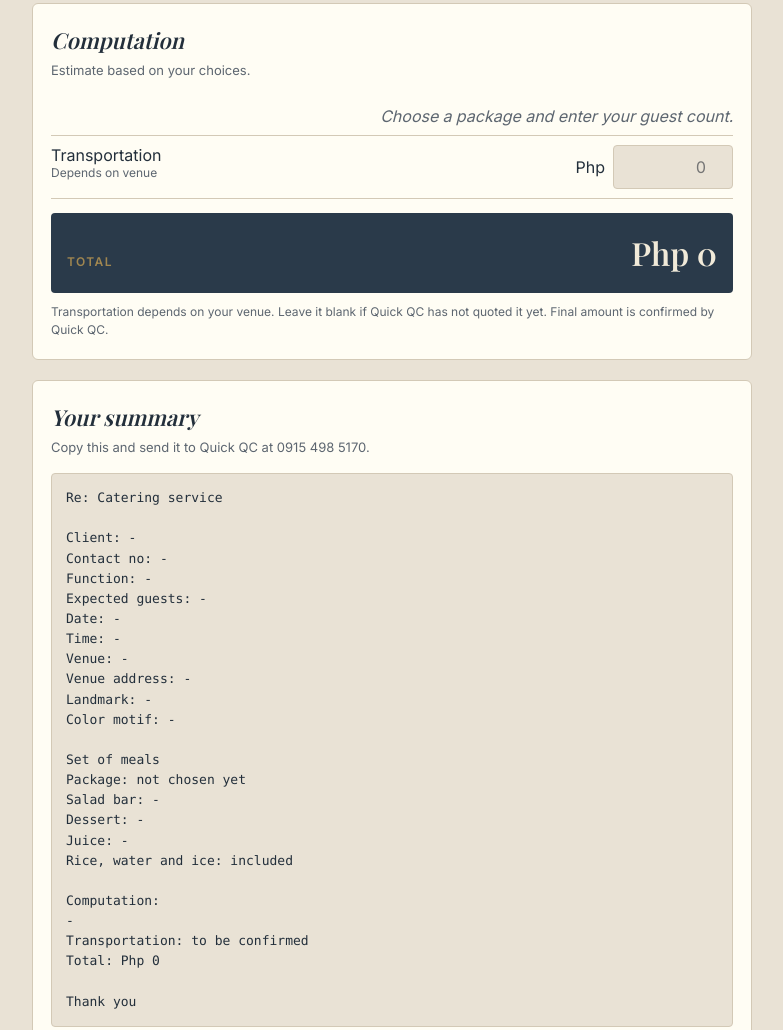
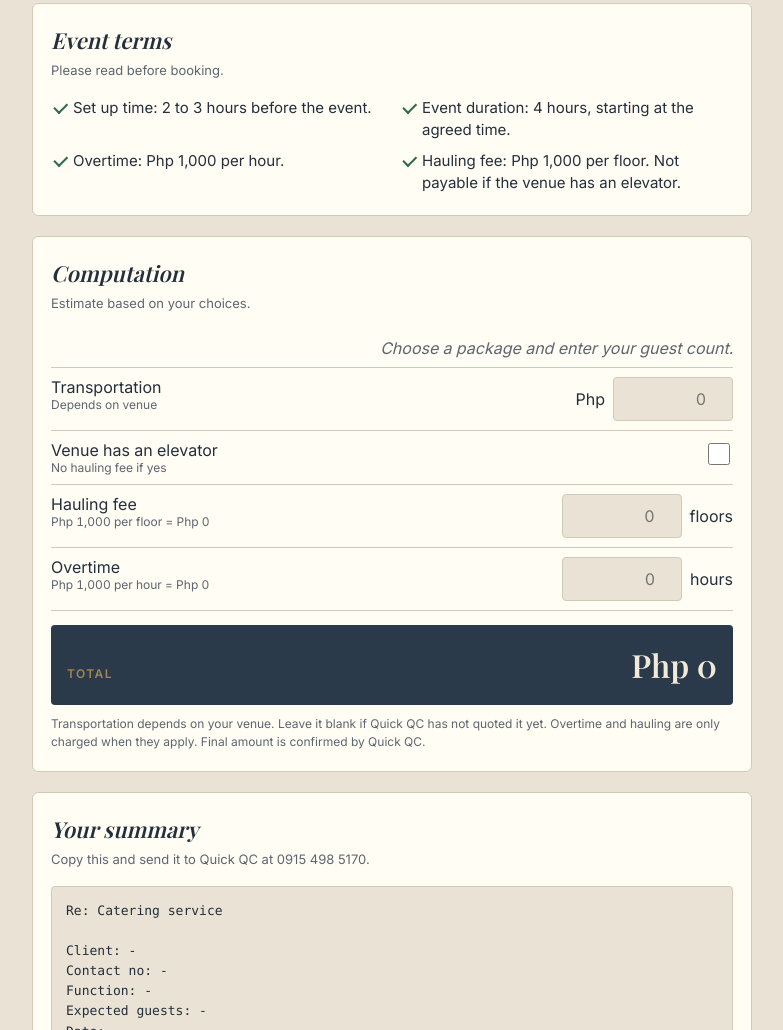
Before and after one commit to mjey-ctrl/quick-qc-catering, a plain HTML site: page index.html in a window 1280 px wide. Shown: the part 1976-3006 px from the top of the page, without its empty margins (248-1031 px from the left). Drawn offline with nearby package versions, Linux system fonts and the light colour scheme; a web font is replaced by a local one.

Commit message:
Add files via upload

```diff
--- a/index.html
+++ b/index.html
@@ -146,12 +146,23 @@ footer { text-align: center; color: var(--muted); font-size: 13px; }
     </ul>
   </section>
 
+  <section aria-labelledby="h-terms">
+    <h2 id="h-terms">Event terms</h2>
+    <p class="hint">Please read before booking.</p>
+    <ul class="inc terms">
+      <li>Set up time: 2 to 3 hours before the event.</li>
+      <li>Event duration: 4 hours, starting at the agreed time.</li>
+      <li>Overtime: Php 1,000 per hour.</li>
+      <li>Hauling fee: Php 1,000 per floor. Not payable if the venue has an elevator.</li>
+    </ul>
+  </section>
+
   <section aria-labelledby="h-calc">
     <h2 id="h-calc">Computation</h2>
     <p class="hint">Estimate based on your choices.</p>
     <table class="calc"><tbody id="calc"></tbody></table>
     <div class="total"><span class="t">Total</span><span class="amt" id="total">Php 0</span></div>
-    <p class="note">Transportation depends on your venue. Leave it blank if Quick QC has not quoted it yet. Final amount is confirmed by Quick QC.</p>
+    <p class="note">Transportation depends on your venue. Leave it blank if Quick QC has not quoted it yet. Overtime and hauling are only charged when they apply. Final amount is confirmed by Quick QC.</p>
   </section>
 
   <section aria-labelledby="h-sum">
@@ -259,7 +270,9 @@ footer { text-align: center; color: var(--muted); font-size: 13px; }
     tr.appendChild(a); tr.appendChild(b); return tr;
   }
 
-  var transVal = "";
+  var transVal = "", haulFloors = "", elevator = false, otHours = "";
+  function haulAmt() { return elevator ? 0 : (parseInt(haulFloors, 10) || 0) * 1000; }
+  function otAmt() { return (parseFloat(otHours) || 0) * 1000; }
   function update() {
     var g = parseInt($("guests").value, 10) || 0;
     var calc = $("calc"); calc.textContent = "";
@@ -283,6 +296,32 @@ footer { text-align: center; color: var(--muted); font-size: 13px; }
     inp.addEventListener("input", function () { transVal = inp.value; updateTotals(); });
     var pre = document.createElement("span"); pre.textContent = "Php"; ti.appendChild(pre); ti.appendChild(inp);
     calc.appendChild(row("Transportation", "Depends on venue", ti));
+
+    var ev = document.createElement("input"); ev.type = "checkbox"; ev.id = "elev"; ev.checked = elevator;
+    ev.style.width = "22px"; ev.style.height = "22px";
+    ev.setAttribute("aria-label", "Venue has an elevator");
+    ev.addEventListener("change", function () { elevator = ev.checked; updateTotals(); });
+    calc.appendChild(row("Venue has an elevator", "No hauling fee if yes", ev));
+
+    var hv = document.createElement("span"); hv.className = "trans";
+    var hi = document.createElement("input"); hi.type = "number"; hi.id = "floors"; hi.min = "0"; hi.step = "1"; hi.inputMode = "numeric"; hi.placeholder = "0"; hi.value = haulFloors;
+    hi.setAttribute("aria-label", "Number of floors for hauling");
+    hi.addEventListener("input", function () { haulFloors = hi.value; updateTotals(); });
+    var hl = document.createElement("span"); hl.textContent = "floors";
+    hv.appendChild(hi); hv.appendChild(hl);
+    var haulRow = row("Hauling fee", "Php 1,000 per floor", hv);
+    haulRow.querySelector(".sm").id = "haulSub";
+    calc.appendChild(haulRow);
+
+    var ov = document.createElement("span"); ov.className = "trans";
+    var oi = document.createElement("input"); oi.type = "number"; oi.id = "ot"; oi.min = "0"; oi.step = "0.5"; oi.inputMode = "decimal"; oi.placeholder = "0"; oi.value = otHours;
+    oi.setAttribute("aria-label", "Overtime hours");
+    oi.addEventListener("input", function () { otHours = oi.value; updateTotals(); });
+    var ol = document.createElement("span"); ol.textContent = "hours";
+    ov.appendChild(oi); ov.appendChild(ol);
+    var otRow = row("Overtime", "Php 1,000 per hour", ov);
+    otRow.querySelector(".sm").id = "otSub";
+    calc.appendChild(otRow);
     updateTotals();
   }
 
@@ -290,10 +329,15 @@ footer { text-align: center; color: var(--muted); font-size: 13px; }
     var g = parseInt($("guests").value, 10) || 0;
     var t = 0;
     if (pkgIndex >= 0) t += (PACKAGES[pkgIndex].price + EXTRA * extras().length) * g;
-    t += parseFloat(transVal) || 0;
+    t += (parseFloat(transVal) || 0) + haulAmt() + otAmt();
     return t;
   }
-  function updateTotals() { $("total").textContent = php(currentTotal()); buildSummary(); }
+  function updateTotals() {
+    var hs = $("haulSub"), os = $("otSub");
+    if (hs) hs.textContent = elevator ? "Php 0 (venue has an elevator)" : "Php 1,000 per floor = " + php(haulAmt());
+    if (os) os.textContent = "Php 1,000 per hour = " + php(otAmt());
+    $("total").textContent = php(currentTotal()); buildSummary();
+  }
 
   function val(id) { var v = $(id).value.trim(); return v || "-"; }
   function buildSummary() {
@@ -329,6 +373,9 @@ footer { text-align: center; color: var(--muted); font-size: 13px; }
       extras().forEach(function (n) { lines.push(n + " +" + php(EXTRA) + " x " + g + " = " + php(EXTRA * g)); });
     } else lines.push("-");
     lines.push("Transportation: " + (parseFloat(transVal) ? php(parseFloat(transVal)) : "to be confirmed"));
+    lines.push("Hauling fee: " + (elevator ? "Php 0 (venue has an elevator)" : (parseInt(haulFloors, 10) || 0) + " floor(s) x Php 1,000 = " + php(haulAmt())));
+    lines.push("Overtime: " + (parseFloat(otHours) || 0) + " hour(s) x Php 1,000 = " + php(otAmt()));
+    lines.push("Terms: 2-3 hours set up, 4 hours event starting at the agreed time");
     lines.push("Total: " + php(currentTotal()), "", "Thank you");
     $("sum").textContent = lines.join("\n");
   }
```
